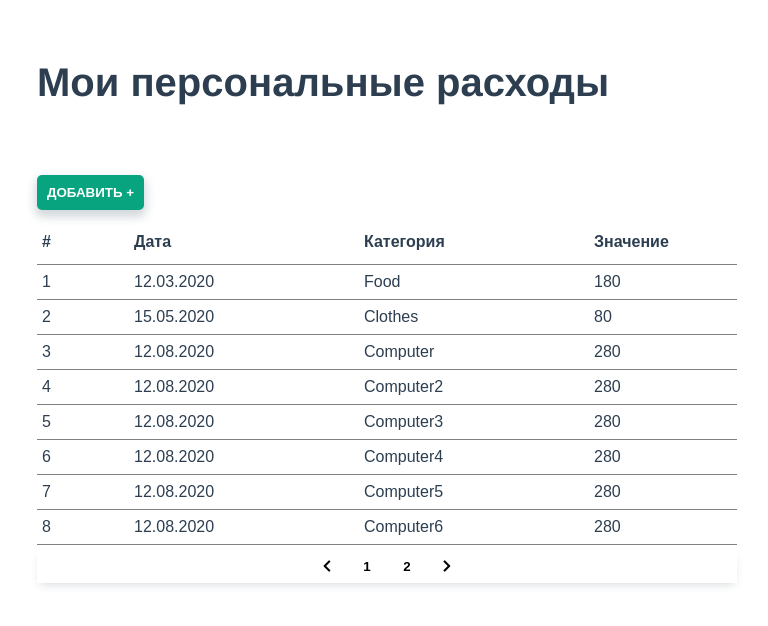
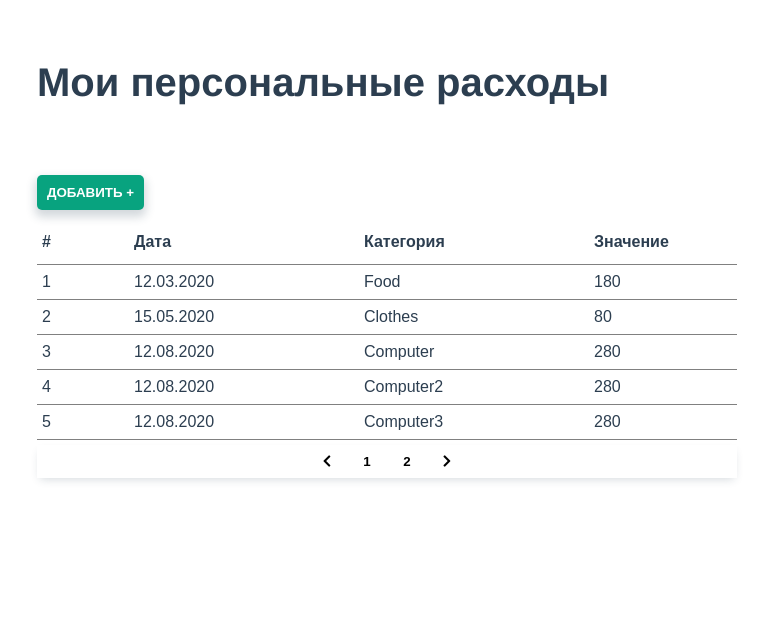
Before and after one commit to MultikPultik/analize-costs, a Vue app: page / in a window 1280 px wide. Shown: the top 626 px of the page, without its empty margins (1-769 px from the left). Built offline with nearby package versions, Linux system fonts and the light colour scheme.

Commit message:
добавил пагинацию. Полностью она не работает

```diff
--- a/src/App.vue
+++ b/src/App.vue
@@ -9,11 +9,8 @@
         @onAddNewPayment="addNewPaymentData"
         v-if="showPaymentForm"
       />
-      <PaymentsDisplay :items="paymentsList" />
-      <Pagination
-        :records="paymentsList"
-        @onPagePagination="showPage"
-      />
+      <PaymentsDisplay :items="paymentsList" :page="showPageNumber"/>
+      <Pagination :records="paymentsList" @onPagePagination="showPage" />
     </div>
   </div>
 </template>
@@ -22,8 +19,7 @@
 import PaymentsDisplay from "./components/PaymentsDisplay.vue";
 import AddPaymentsForm from "@/components/AddPaymentsForm.vue";
 import AddNewCost from "@/components/AddNewCost.vue";
-import Pagination from '@/components/Pagination.vue';
-
+import Pagination from "@/components/Pagination.vue";
 
 export default {
   name: "App",
@@ -38,7 +34,7 @@ export default {
       paymentsList: [],
       visiblePaymentsList: [],
       showPaymentForm: false,
-      // maxRow: 5,
+      showPageNumber: 1,
     };
   },
   methods: {
@@ -49,10 +45,8 @@ export default {
     addNewPaymentData(data) {
       this.paymentsList = [...this.paymentsList, data];
     },
-    showPage(p){
-      console.log(p);
-      // this.visiblePaymentsList = this.paymentsList.slice((p-1)*this.maxRow, p*this.maxRow)
-      // console.log(this.visiblePaymentsList, (p-1)*this.maxRow, p*this.maxRow);
+    showPage(p) {
+      this.showPageNumber = p;
     },
     fetchData() {
       return [
--- a/src/components/PaymentsDisplay.vue
+++ b/src/components/PaymentsDisplay.vue
@@ -7,14 +7,12 @@
       <div class="col4">Значение</div>
     </div>
 
-    <div class="list_data" v-for="(item, idx) in items" :key="idx">
-      <!-- {{ item }} -->
-      <div class="col1">{{ idx + 1 }}</div>
+    <div class="list_data" v-for="(item, idx) in items_" :key="idx">
+      <div class="col1">{{ idx + 1 + maxRowVisible*page - maxRowVisible}}</div>
       <div class="col2">{{ item.date }}</div>
       <div class="col3">{{ item.category }}</div>
       <div class="col4">{{ item.value }}</div>
     </div>
-
   </div>
 </template>
 
@@ -25,6 +23,20 @@ export default {
     items: {
       type: Array,
       default: () => [],
+    },
+    page: {
+      type: Number,
+      default: () => 1,
+    },
+  },
+  data (){
+    return {
+      maxRowVisible: 5,
+    }
+  },
+  computed: {
+    items_: function () {
+      return this.items.slice((this.page-1)*this.maxRowVisible, this.page*this.maxRowVisible)
     },
   },
 };
```
